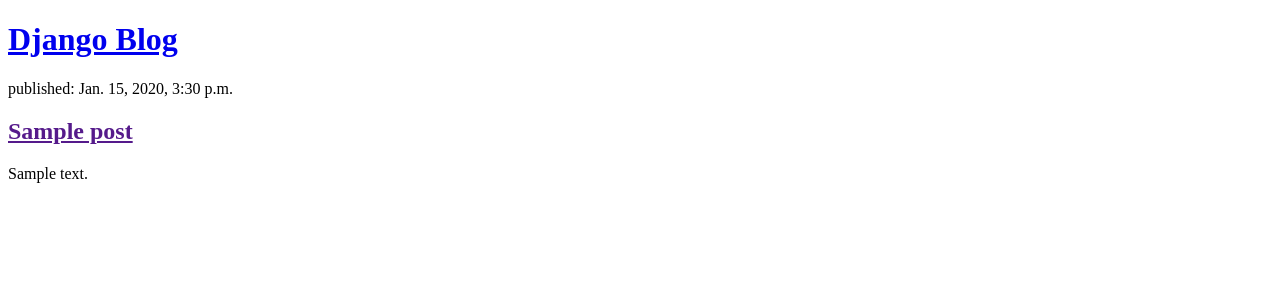
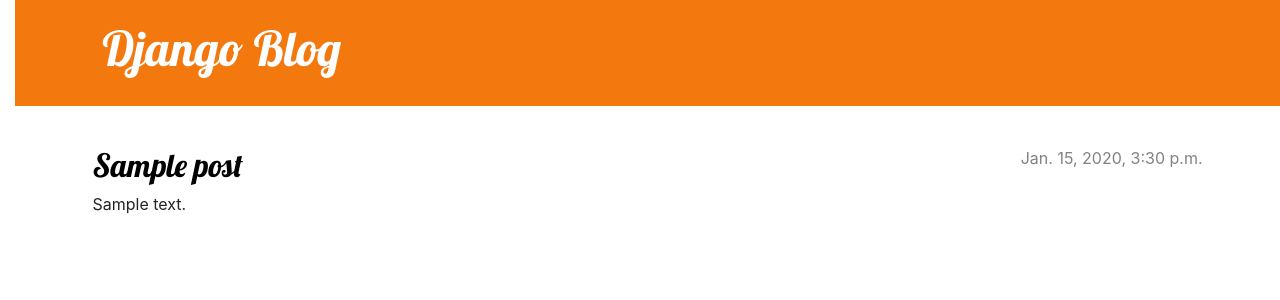
Before and after one commit to vect-0r/django-blog, a Django app: page / in a window 1280 px wide. Shown: the top 300 px of the page. Run offline with Django 3.2, Linux system fonts and the light colour scheme; tables that the repository leaves empty hold one stand-in row (values such as "Sample post").

Commit message:
Add view and template for detailed blog post as well as CSS for the site

```diff
--- /dev/null
+++ b/blog/static/css/blog.css
@@ -0,0 +1,76 @@
+h1 a, h2 a {
+    color: #F3790F;
+    font-family: 'Lobster';
+}
+
+body {
+    padding-left: 15px;
+}
+
+.page-header {
+    background-color: #F3790F;
+    margin-top: 0;
+    margin-bottom: 40px;
+    padding: 20px 20px 20px 40px;
+}
+
+.page-header h1,
+.page-header h1 a,
+.page-header h1 a:visited,
+.page-header h1 a:active {
+    color: #ffffff;
+    font-size: 36pt;
+    text-decoration: none;
+}
+
+h1, h2, h3, h4 {
+    font-family: 'Lobster', cursive;
+}
+
+.date {
+    color: #828282;
+}
+
+.save {
+    float: right;
+}
+
+.post-form textarea,
+.post-form input {
+    width: 100%;
+}
+
+.top-menu,
+.top-menu:hover,
+.top-menu:visited {
+    color: #ffffff;
+    float: right;
+    font-size: 26pt;
+    margin-right: 20px;
+}
+
+.post {
+    margin-bottom: 70px;
+}
+
+.post h2 a,
+.post h2 a:visited {
+    color: #000000;
+}
+
+.post > .date,
+.post > .actions {
+    float: right;
+}
+
+.btn-default,
+.btn-default:visited {
+    color: #F3790F;
+    background: none;
+    border-color: #F3790F;
+}
+
+.btn-default:hover {
+    color: #FFFFFF;
+    background-color: #F3790F;
+}
--- /dev/null
+++ b/blog/templates/blog/base.html
@@ -0,0 +1,27 @@
+{% load static %}
+
+<!DOCTYPE html>
+<html>
+    <head>
+        <title>Django blog</title>
+        <link rel="stylesheet" href="https://cdn.jsdelivr.net/npm/bootstrap@4.5.3/dist/css/bootstrap.min.css" integrity="sha384-TX8t27EcRE3e/ihU7zmQxVncDAy5uIKz4rEkgIXeMed4M0jlfIDPvg6uqKI2xXr2" crossorigin="anonymous">
+        <link rel="stylesheet" href="{% static "css/blog.css" %}">
+
+        <link href="//fonts.googleapis.com/css?family=Lobster&subset=latin,latin-ext" rel="stylesheet" type="text/css">
+    </head>
+    <body>
+        <header class="page-header">
+        <div class="container">
+            <h1><a href="/">Django Blog</a></h1>
+        </div>
+        </header>
+        <main class="container">
+            <div class="row">
+                <div class="col">
+                {% block content %}
+                {% endblock %}
+                </div>
+            </div>
+        </main>
+    </body>
+</html>
--- a/blog/templates/blog/post_list.html
+++ b/blog/templates/blog/post_list.html
@@ -1,31 +1,13 @@
-<!DOCTYPE html>
-<html>
-    <head>
-        <title>Django blog</title>
-    </head>
-    <body>
-        <header>
-            <h1><a href="/">Django Blog</a></h1>
-        </header>
+{% extends 'blog/base.html' %}
 
-        {% for post in posts %}
-            <article>
-                <time>published: {{ post.published_date }}</time>
-                <h2><a href="">{{ post.title }}</a></h2>
-                <p>{{ post.text|linebreaksbr }}</p>
-            </article>
-        {% endfor %}
-
-        {% comment %} <article>
-            <time>published: 09.07.2021, 17:05</time>
-            <h2><a href="">My first post</a></h2>
-            <p>Aenean eu leo quam. Pellentesque ornare sem lacinia quam venenatis vestibulum. Donec id elit non mi porta gravida at eget metus. Fusce dapibus, tellus ac cursus commodo, tortor mauris condimentum nibh, ut fermentum massa justo sit amet risus.</p>
+{% block content %}
+    {% for post in posts %}
+        <article class="post">
+            <time class="date">
+                {{ post.published_date }}
+            </time>
+            <h2><a href="{% url 'post_detail' pk=post.pk %}">{{ post.title }}</a></h2>
+            <p>{{ post.text|linebreaksbr }}</p>
         </article>
-
-        <article>
-            <time>published: 09.07.2021, 17:05</time>
-            <h2><a href="">My second post</a></h2>
-            <p>Aenean eu leo quam. Pellentesque ornare sem lacinia quam venenatis vestibulum. Donec id elit non mi porta gravida at eget metus. Fusce dapibus, tellus ac cursus commodo, tortor mauris condimentum nibh, ut f.</p>
-        </article> {% endcomment %}
-    </body>
-</html>
+    {% endfor %}
+{% endblock %}
--- a/blog/urls.py
+++ b/blog/urls.py
@@ -3,4 +3,5 @@
 
 urlpatterns = [
     path('', views.post_list, name='post_list'),
+    path('post/<int:pk>/', views.post_detail, name='post_detail'),
 ]
--- a/blog/views.py
+++ b/blog/views.py
@@ -1,4 +1,4 @@
-from django.shortcuts import render
+from django.shortcuts import render, get_object_or_404
 from django.utils import timezone
 from .models import Post
 
@@ -6,3 +6,7 @@
 def post_list(request):
     posts = Post.objects.filter(published_date__lte=timezone.now()).order_by('published_date')
     return render(request, 'blog/post_list.html', {'posts': posts})
+
+def post_detail(request, pk):
+    post = get_object_or_404(Post, pk=pk)
+    return render(request, 'blog/post_detail.html', {'post': post})
--- a/mysite/settings.py
+++ b/mysite/settings.py
@@ -119,4 +119,4 @@
 # https://docs.djangoproject.com/en/2.2/howto/static-files/
 
 STATIC_URL = '/static/'
-STATIC_ROOT = os.path.join(BASE_DIR, 'static')
+STATIC_ROOT = os.path.join(BASE_DIR, "static")
```
Also changed, not shown: blog/templates/blog/post_detail.html (added, +13 -0 lines).
